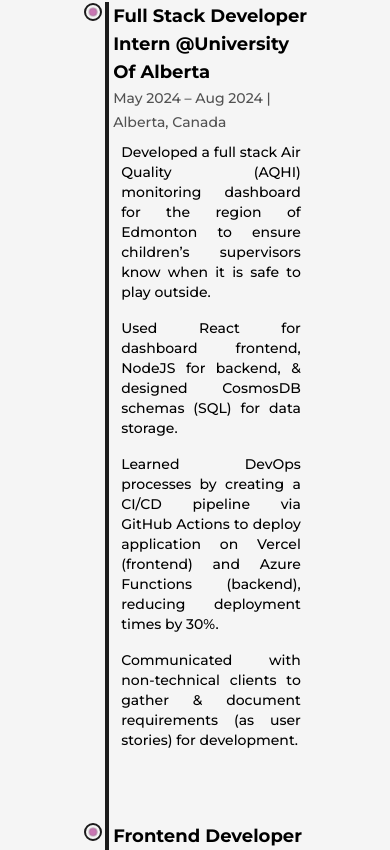
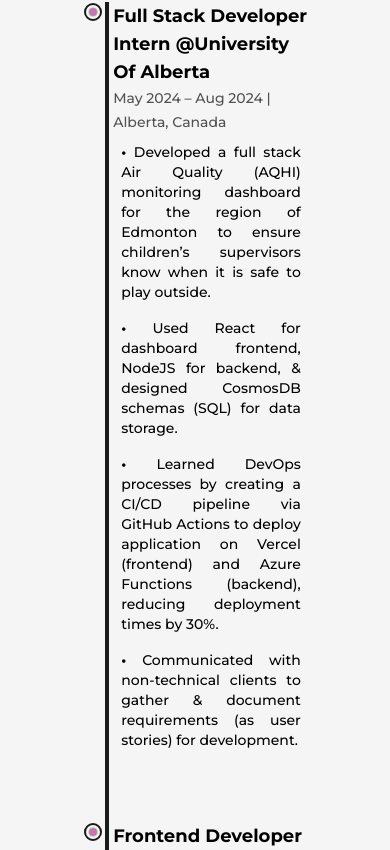
Before and after one commit to Fahrin0802/bushra_portfolio, a Next.js app: page /About in a window 390 px wide. Shown: the part 2174-3024 px from the top of the page. Built offline with nearby package versions, Linux system fonts and the light colour scheme.

Commit message:
mobile responsiveness added

```diff
--- a/src/components/Experience.js
+++ b/src/components/Experience.js
@@ -16,7 +16,7 @@
                             return (
                                 <li key={index} className="p-2">
                                     <p style={{ textAlign: 'justify' }}>
-                                        <span style={{fontWeight: 'bold'}}>  </span>{bullet}
+                                        <span style={{fontWeight: 'bold'}}>•  </span>{bullet}
                                     </p>
                                 </li>
                             )
```
